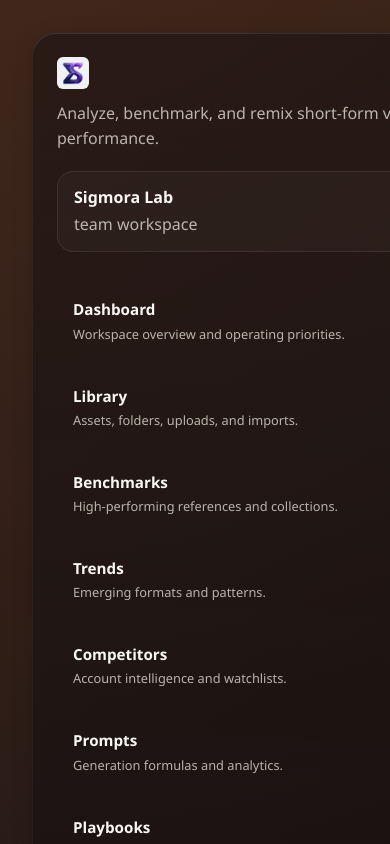
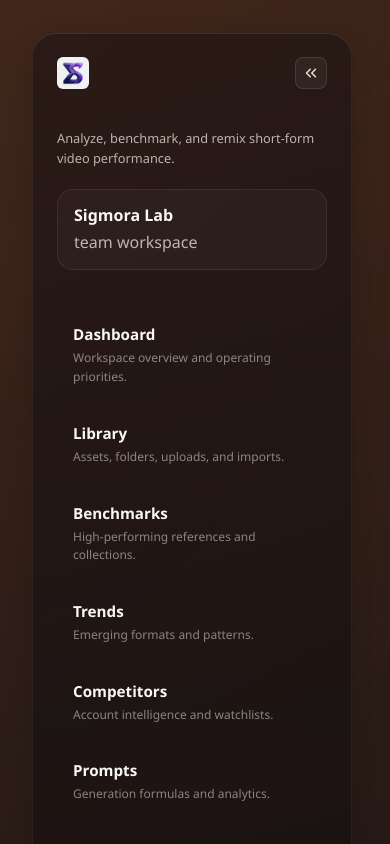
Before and after one commit to mlsniperpro/sigmora, a Next.js app: page /workspaces/sigmora-lab/benchmarks in a window 390 px wide. Shown: the top 844 px of the page. Built offline with nearby package versions, Linux system fonts and the light colour scheme; no server answers.

Commit message:
feat: implement collapsible sidebar and improve layout responsiveness

```diff
--- a/src/app/globals.css
+++ b/src/app/globals.css
@@ -605,8 +605,8 @@
 
 @media (min-width: 900px) {
   .app-shell {
-    grid-template-columns: minmax(260px, 320px) minmax(0, 1fr);
-    gap: 1.5rem;
+    grid-template-columns: auto minmax(0, 1fr);
+    gap: 2rem;
     align-items: start;
   }
 
--- a/src/components/app-sidebar.tsx
+++ b/src/components/app-sidebar.tsx
@@ -1,3 +1,6 @@
+"use client";
+
+import { useState } from 'react';
 import Link from 'next/link';
 import { UserButton } from '@/components/user-button';
 import type { Workspace } from '@/lib/domain';
@@ -9,29 +12,99 @@
 };
 
 export function AppSidebar({ workspace }: AppSidebarProps) {
+    const [isCollapsed, setIsCollapsed] = useState(false);
+
     return (
-        <aside className="workspace-sidebar panel animate-fade-in-up delay-100" style={{ background: 'rgba(10, 12, 16, 0.4)', borderColor: 'rgba(255,255,255,0.05)', display: 'flex', flexDirection: 'column' }}>
-            <div className="sidebar-header">
+        <aside
+            className="workspace-sidebar panel animate-fade-in-up delay-100"
+            style={{
+                background: 'rgba(10, 12, 16, 0.4)',
+                borderColor: 'rgba(255,255,255,0.05)',
+                display: 'flex',
+                flexDirection: 'column',
+                width: isCollapsed ? '80px' : '320px',
+                transition: 'width 0.3s cubic-bezier(0.4, 0, 0.2, 1)',
+                padding: isCollapsed ? '1rem 0.5rem' : '1.5rem',
+                alignItems: isCollapsed ? 'center' : 'stretch',
+                overflowX: 'hidden'
+            }}
+        >
+            <div style={{
+                display: 'flex',
+                justifyContent: isCollapsed ? 'center' : 'space-between',
+                alignItems: 'center',
+                marginBottom: '1.5rem'
+            }}>
+                {!isCollapsed && (
                     <Link href={workspacePath(workspace.slug, 'dashboard')} className="brand-mark">
                         <img src="/logo.png" alt="Sigmora Logo" className="logo" />
                     </Link>
-                <p className="sidebar-copy">Analyze, benchmark, and remix short-form video performance.</p>
+                )}
+                <button
+                    onClick={() => setIsCollapsed(!isCollapsed)}
+                    style={{
+                        background: 'rgba(255,255,255,0.05)',
+                        border: '1px solid rgba(255,255,255,0.1)',
+                        borderRadius: '8px',
+                        width: '32px',
+                        height: '32px',
+                        display: 'flex',
+                        alignItems: 'center',
+                        justifyContent: 'center',
+                        cursor: 'pointer',
+                        color: 'var(--color-paper-200)',
+                        transition: 'all 0.2s'
+                    }}
+                    title={isCollapsed ? "Expand Sidebar" : "Collapse Sidebar"}
+                >
+                    {isCollapsed ? (
+                        <svg width="18" height="18" viewBox="0 0 24 24" fill="none" stroke="currentColor" strokeWidth="2" strokeLinecap="round" strokeLinejoin="round"><polyline points="13 17 18 12 13 7"></polyline><polyline points="6 17 11 12 6 7"></polyline></svg>
+                    ) : (
+                        <svg width="18" height="18" viewBox="0 0 24 24" fill="none" stroke="currentColor" strokeWidth="2" strokeLinecap="round" strokeLinejoin="round"><polyline points="11 17 6 12 11 7"></polyline><polyline points="18 17 13 12 18 7"></polyline></svg>
+                    )}
+                </button>
+            </div>
+
+            {!isCollapsed && (
+                <div className="sidebar-header" style={{ marginBottom: '1.5rem' }}>
+                    <p className="sidebar-copy" style={{ fontSize: '0.8rem' }}>Analyze, benchmark, and remix short-form video performance.</p>
                     <div className="workspace-badge" style={{ marginTop: '0.5rem' }}>
                         <span>{workspace.name}</span>
                         <p>{workspace.plan} workspace</p>
                     </div>
                 </div>
+            )}
 
-            <nav className="nav-list" aria-label="Product Navigation" style={{ marginTop: '1rem', flex: 1 }}>
+            <nav className="nav-list" aria-label="Product Navigation" style={{ flex: 1, display: 'flex', flexDirection: 'column', gap: '0.5rem' }}>
                 {appNavigation.map((item) => (
-                    <Link key={item.href} href={workspacePath(workspace.slug, item.href.replace('/', ''))} className="nav-card" style={{ padding: '0.85rem 1rem', borderRadius: '0.75rem', transition: 'background 0.2s' }}>
+                    <Link
+                        key={item.href}
+                        href={workspacePath(workspace.slug, item.href.replace('/', ''))}
+                        className="nav-card"
+                        style={{
+                            padding: isCollapsed ? '0.75rem' : '0.85rem 1rem',
+                            borderRadius: '0.75rem',
+                            transition: 'background 0.2s',
+                            display: 'flex',
+                            flexDirection: 'column',
+                            alignItems: isCollapsed ? 'center' : 'flex-start',
+                            textAlign: isCollapsed ? 'center' : 'left'
+                        }}
+                        title={isCollapsed ? item.label : ""}
+                    >
+                        {isCollapsed ? (
+                            <span style={{ fontSize: '1.2rem' }}>{item.label[0]}</span>
+                        ) : (
+                            <>
                                 <span style={{ fontSize: '0.95rem' }}>{item.label}</span>
-                        <p style={{ fontSize: '0.8rem', marginTop: '0.2rem' }}>{item.description}</p>
+                                <p style={{ fontSize: '0.75rem', marginTop: '0.2rem', opacity: 0.7 }}>{item.description}</p>
+                            </>
+                        )}
                     </Link>
                 ))}
             </nav>
 
-            <div className="sidebar-footer" style={{ marginTop: 'auto', paddingTop: '1rem' }}>
+            <div className="sidebar-footer" style={{ marginTop: 'auto', paddingTop: '1rem', display: 'flex', justifyContent: 'center' }}>
                 <UserButton />
             </div>
         </aside>
```
Lines whose indentation alone changed are shown as unchanged.
